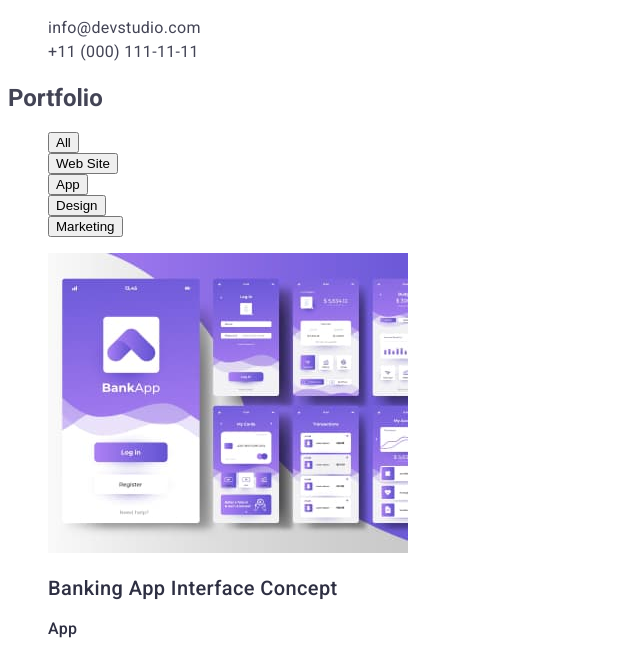
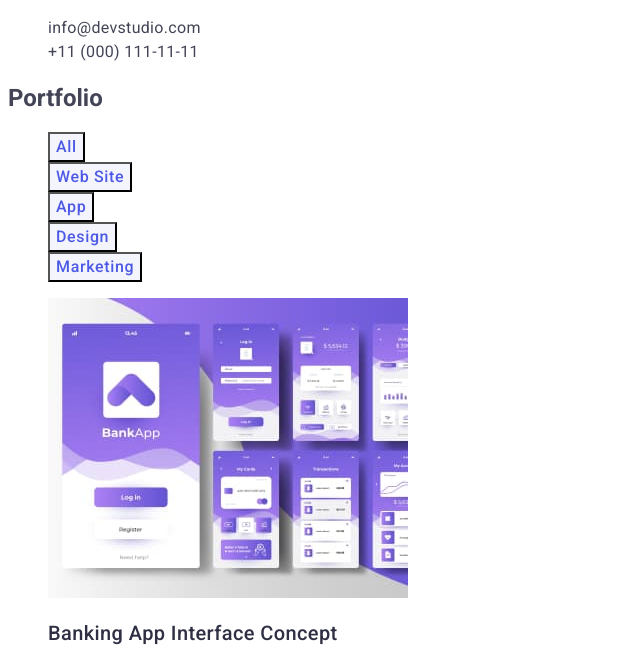
Before and after one commit to DianaKryzhanivska/goit-markup-hw-02, a plain HTML site: page portfolio.html in a window 1280 px wide. Shown: the part 117-771 px from the top of the page, without its empty margins (0-640 px from the left). Drawn offline with Linux system fonts and the light colour scheme.

Commit message:
Update styles.css

```diff
--- a/css/styles.css
+++ b/css/styles.css
@@ -167,7 +167,7 @@ body {
 
 /* PORTFOLIO */
 
-.list .work.nav {
+.list .work-nav {
   font-family: Roboto, sans-serif;
   color: var(--brand-color);
   background-color: var(--second-background-color);
```
